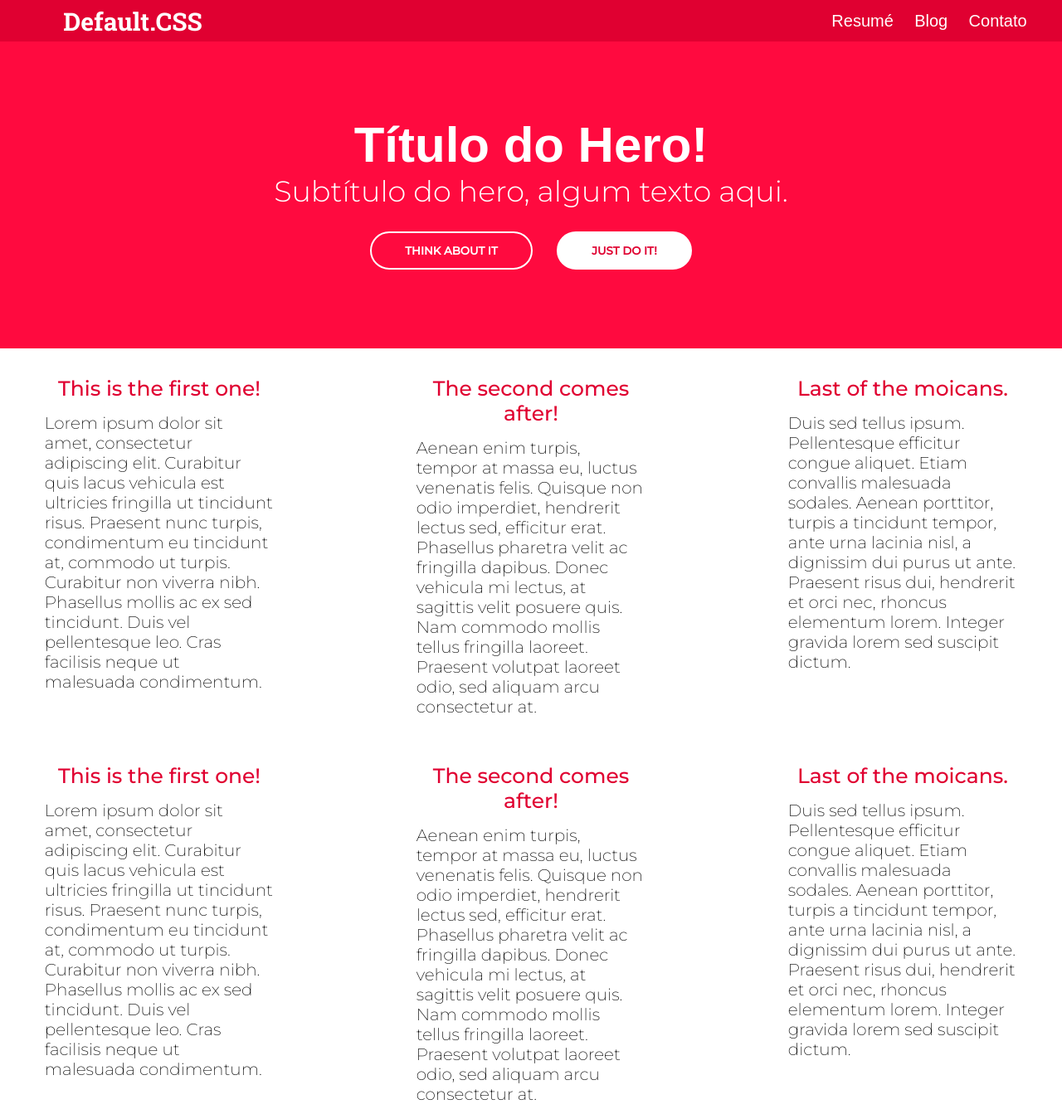
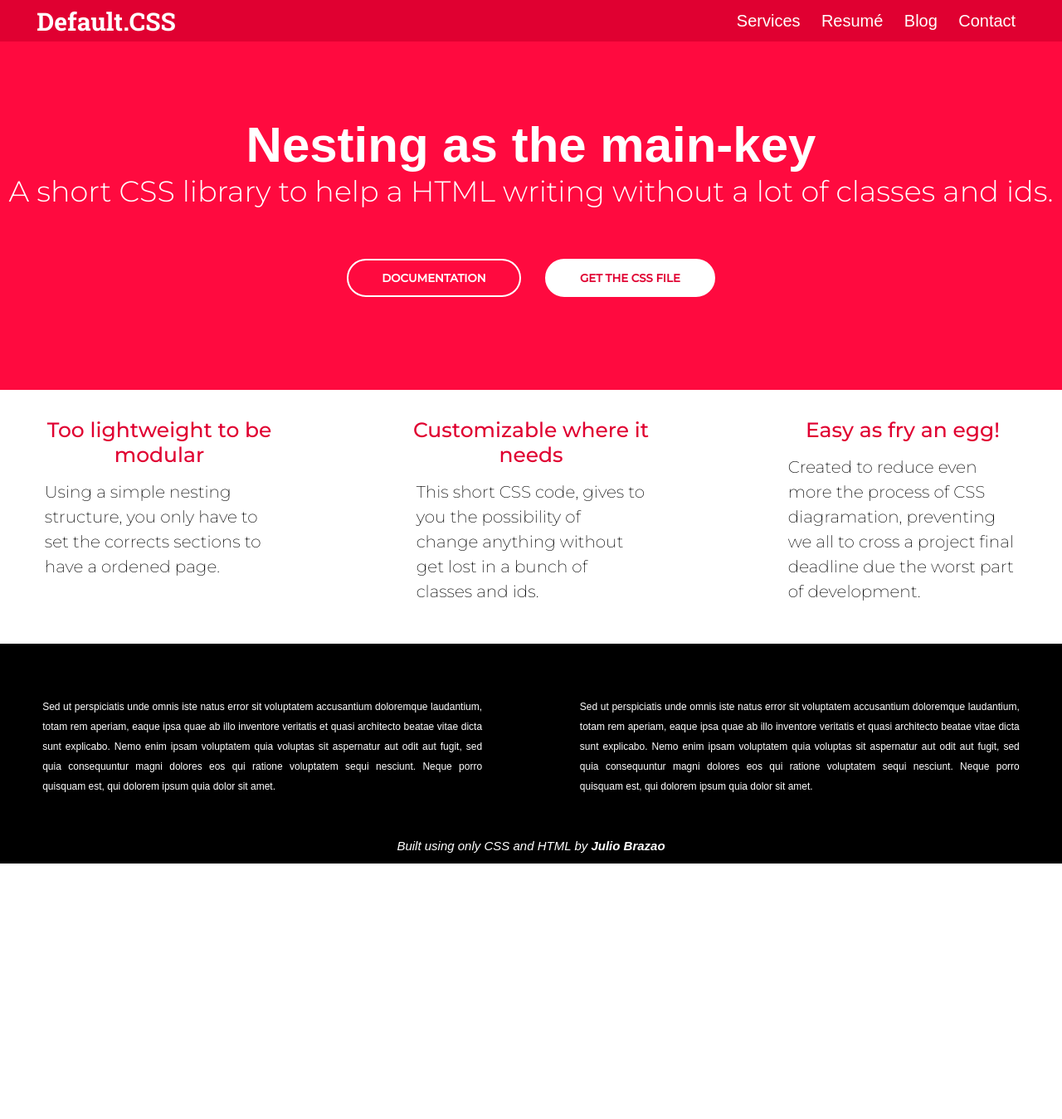
Before and after one commit to juliobrazao/default-css, a plain HTML site: page index.html in a window 1280 px wide. Shown: the top 1349 px of the page at 83% size. After the commit the page ends 1041 px from the top, so only its background shows below. Drawn offline with Linux system fonts and the light colour scheme; a web font is replaced by a local one.

Commit message:
Real texts added

```diff
--- a/index.html
+++ b/index.html
@@ -9,61 +9,37 @@
     <header>
         <h1>Default.CSS</h1>
         <nav>
+            <a>Services</a>
             <a>Resumé</a>
             <a>Blog</a>
-            <a>Contato</a>
+            <a>Contact</a>
         </nav>
     </header>
 
     <div id="hero">
-        <h2>Título do Hero!</h2>
-        <p>Subtítulo do hero, algum texto aqui.</p>
+        <h2>Nesting as the main-key</h2>
+        <p>A short CSS library to help a HTML writing without a lot of classes and ids.</p><br><br><br>
         <div id="action">
-            <button class="thinker">Think about it</button>
-            <button class="caller">Just do it!</button>
+            <button class="thinker">Documentation</button>
+            <button class="caller">Get the CSS file</button>
         </div>
     </div>
 
     <section>
         <article>
-            <h3>This is the first one!</h3>
-            <p>
-                Lorem ipsum dolor sit amet, consectetur adipiscing elit. Curabitur quis lacus vehicula est ultricies fringilla ut tincidunt risus. Praesent nunc turpis, condimentum eu tincidunt at, commodo ut turpis. Curabitur non viverra nibh. Phasellus mollis ac ex sed tincidunt. Duis vel pellentesque leo. Cras facilisis neque ut malesuada condimentum.            </p>
+            <h3>Too lightweight to be modular</h3>
+            <p>Using a simple nesting structure, you only have to set the corrects sections to have a ordened page.</p>
         </article>
 
         <article>
-            <h3>The second comes after!</h3>
-            <p>
-                Aenean enim turpis, tempor at massa eu, luctus venenatis felis. Quisque non odio imperdiet, hendrerit lectus sed, efficitur erat. Phasellus pharetra velit ac fringilla dapibus. Donec vehicula mi lectus, at sagittis velit posuere quis. Nam commodo mollis tellus fringilla laoreet. Praesent volutpat laoreet odio, sed aliquam arcu consectetur at.
-            </p>
+            <h3>Customizable where it needs</h3>
+            <p>This short CSS code, gives to you the possibility of change anything without get lost in a bunch of classes and ids.</p>
         </article>
 
         <article>
-            <h3>Last of the moicans.</h3>
-            <p>
-                Duis sed tellus ipsum. Pellentesque efficitur congue aliquet. Etiam convallis malesuada sodales. Aenean porttitor, turpis a tincidunt tempor, ante urna lacinia nisl, a dignissim dui purus ut ante. Praesent risus dui, hendrerit et orci nec, rhoncus elementum lorem. Integer gravida lorem sed suscipit dictum.
-            </p>
+            <h3>Easy as fry an egg!</h3>
+            <p>Created to reduce even more the process of CSS diagramation, preventing we all to cross a project final deadline due the worst part of development.</p>
         </article>
-
-        <article>
-                <h3>This is the first one!</h3>
-                <p>
-                    Lorem ipsum dolor sit amet, consectetur adipiscing elit. Curabitur quis lacus vehicula est ultricies fringilla ut tincidunt risus. Praesent nunc turpis, condimentum eu tincidunt at, commodo ut turpis. Curabitur non viverra nibh. Phasellus mollis ac ex sed tincidunt. Duis vel pellentesque leo. Cras facilisis neque ut malesuada condimentum.            </p>
-            </article>
-
-            <article>
-                <h3>The second comes after!</h3>
-                <p>
-                    Aenean enim turpis, tempor at massa eu, luctus venenatis felis. Quisque non odio imperdiet, hendrerit lectus sed, efficitur erat. Phasellus pharetra velit ac fringilla dapibus. Donec vehicula mi lectus, at sagittis velit posuere quis. Nam commodo mollis tellus fringilla laoreet. Praesent volutpat laoreet odio, sed aliquam arcu consectetur at.
-                </p>
-            </article>
-
-            <article>
-                <h3>Last of the moicans.</h3>
-                <p>
-                    Duis sed tellus ipsum. Pellentesque efficitur congue aliquet. Etiam convallis malesuada sodales. Aenean porttitor, turpis a tincidunt tempor, ante urna lacinia nisl, a dignissim dui purus ut ante. Praesent risus dui, hendrerit et orci nec, rhoncus elementum lorem. Integer gravida lorem sed suscipit dictum.
-                </p>
-            </article>
     </section>
 
     <footer>
--- a/sheet.less
+++ b/sheet.less
@@ -22,8 +22,8 @@ body {
 header {
     background: @main;
     display: grid;
-    grid-template-columns: 25% 25%;
-    grid-column-gap: 50%;
+    grid-template-columns: 20% 35%;
+    grid-column-gap: 45%;
     width: 100%;
     height: 5em;
     text-align: center;
@@ -42,13 +42,16 @@ header {
             margin: 0 .5em;
             color: @branco;
         }
+        a:hover {
+            text-decoration: underline;
+        }
     }
 }
 
 #hero {
     background: lighten(@main, 8%);
     width: 100%;
-    height: 37em;
+    height: 42em;
     text-align: center;
     h2 {
         font-family: 'Encode Sans Condensed', sans-serif;
@@ -105,6 +108,7 @@ section {
         }
         p {
             font-family: 'Montserrat', sans-serif;
+            line-height: 1.5em;
             font-weight: 200;
             font-size: 2em;
             padding: 5%;
@@ -127,6 +131,7 @@ footer {
         color: @branco;
         font-family: 'Montserrat', sans-serif;
         font-weight: 400;
+        line-height: 2em;
     }
     #bottom-info {
         text-align: center;
```
Also changed, not shown: sheet.css.
